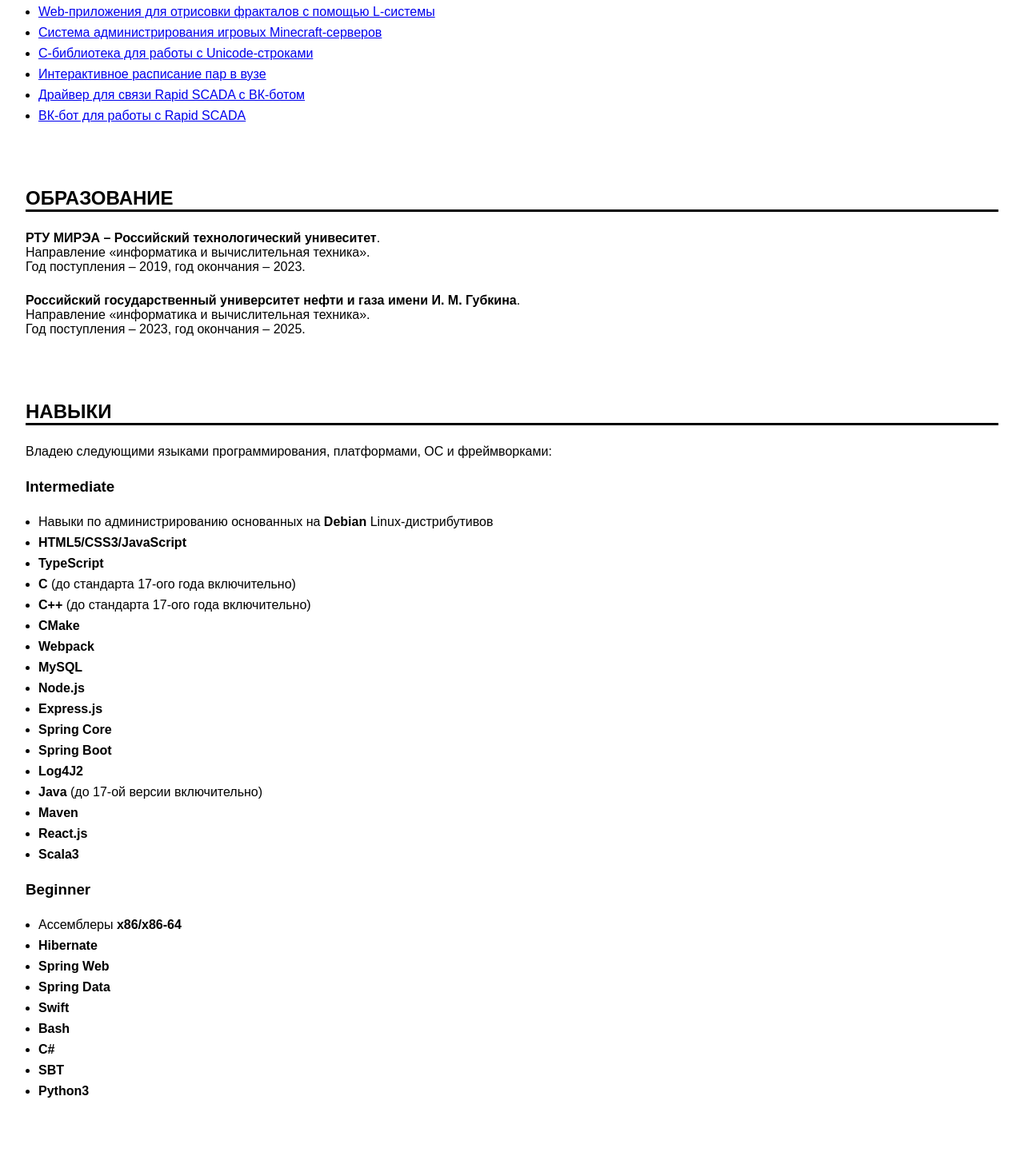
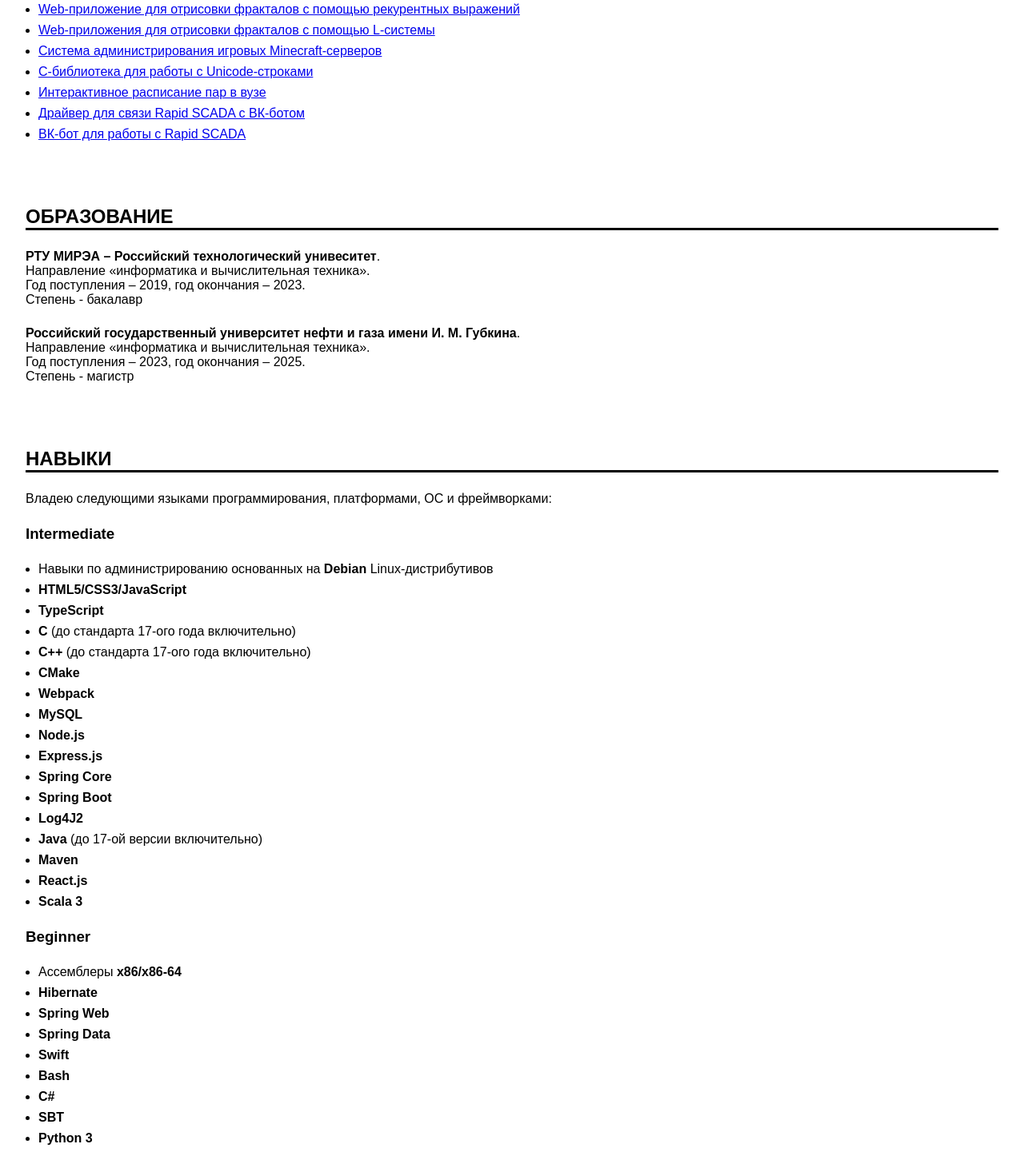
Before and after one commit to Maksim2498/resume, a website built with webpack: page src/index.html in a window 1280 px wide. Shown: the part 849-2300 px from the top of the page at 80% size. Built offline with nearby package versions, Linux system fonts and the light colour scheme; files whose address does not match are found by name.

Commit message:
Updated data

```diff
--- a/src/index.html
+++ b/src/index.html
@@ -63,6 +63,7 @@
 
                 <ul>
                     <li><a href="https://github.com/Maksim2498/simplechat">Терминальный чат</a></li>
+                    <li><a href="https://mandelbrot.fominmv.ru">Web-приложение для отрисовки фракталов с помощью рекурентных выражений</a></li>
                     <li><a href="https://l-system.fominmv.ru">Web-приложения для отрисовки фракталов с помощью L-системы</a></li>
                     <li><a href="https://moontalk.space" target="_blank">Система администрирования игровых Minecraft-серверов</a></li>
                     <li><a href="https://github.com/Maksim2498/ustr" target="_blank">C-библиотека для работы с Unicode-строками</a></li>
@@ -81,6 +82,8 @@
                     Направление «информатика и вычислительная техника».
                     <br>
                     Год поступления – 2019, год окончания – 2023.
+                    <br>
+                    Степень - бакалавр
                 </p>
 
                 <p>
@@ -89,6 +92,8 @@
                     Направление «информатика и вычислительная техника».
                     <br>
                     Год поступления – 2023, год окончания – 2025.
+                    <br>
+                    Степень - магистр
                 </p>
                 </p>
             </section>
@@ -119,7 +124,7 @@
                     <li><strong>Java</strong> (до 17-ой версии включительно)</li>
                     <li><strong>Maven</strong></li>
                     <li><strong>React.js</strong></li>
-                    <li><strong>Scala3</strong></li>
+                    <li><strong>Scala 3</strong></li>
                 </ul>
 
                 <h3>Beginner</h3>
@@ -133,7 +138,7 @@
                     <li><strong>Bash</strong></li>
                     <li><strong>C#</strong></li>
                     <li><strong>SBT</strong></li>
-                    <li><strong>Python3</strong></li>
+                    <li><strong>Python 3</strong></li>
                 </ul>
             </section>
 
```
Also changed, not shown: images/screenshot.png, src/images/me.jpeg.
